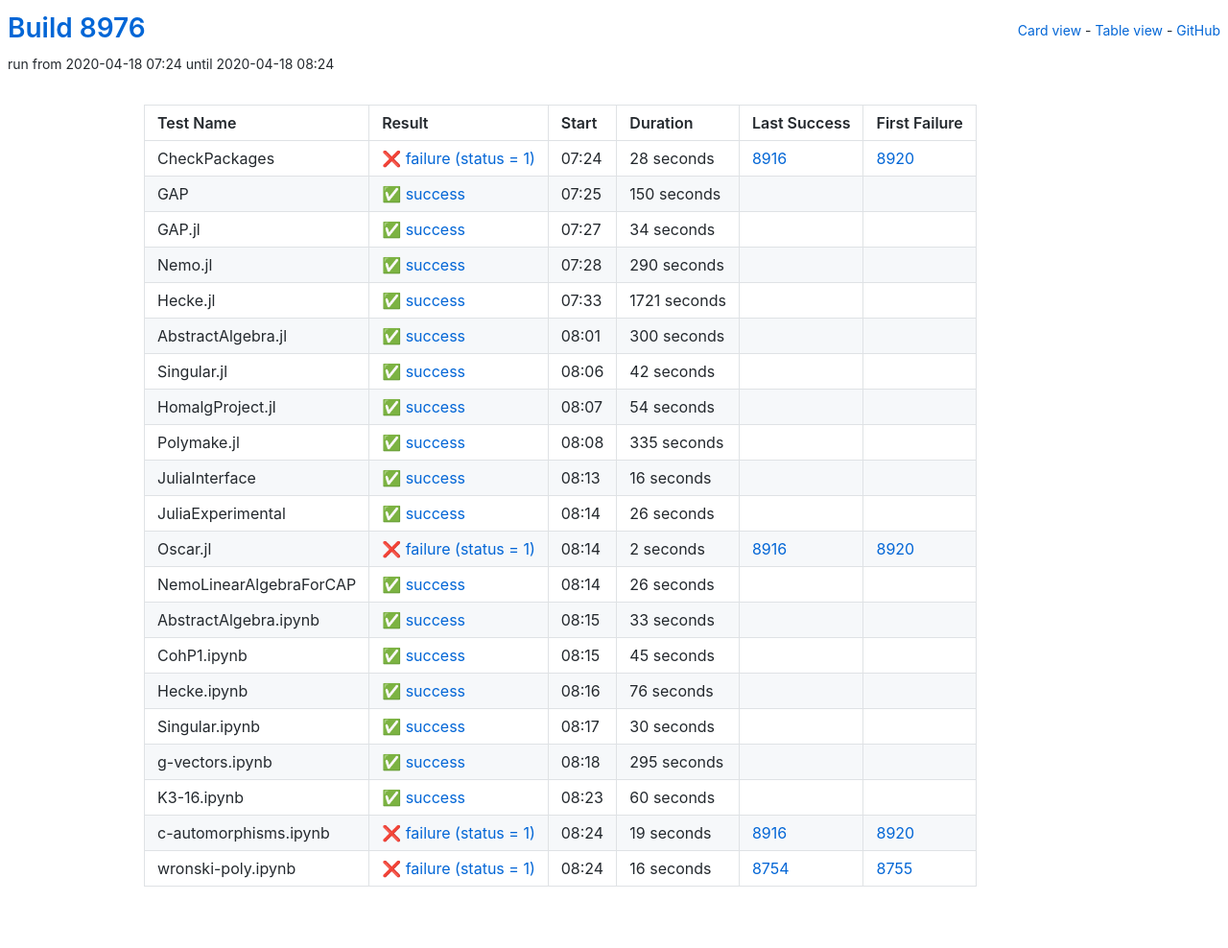
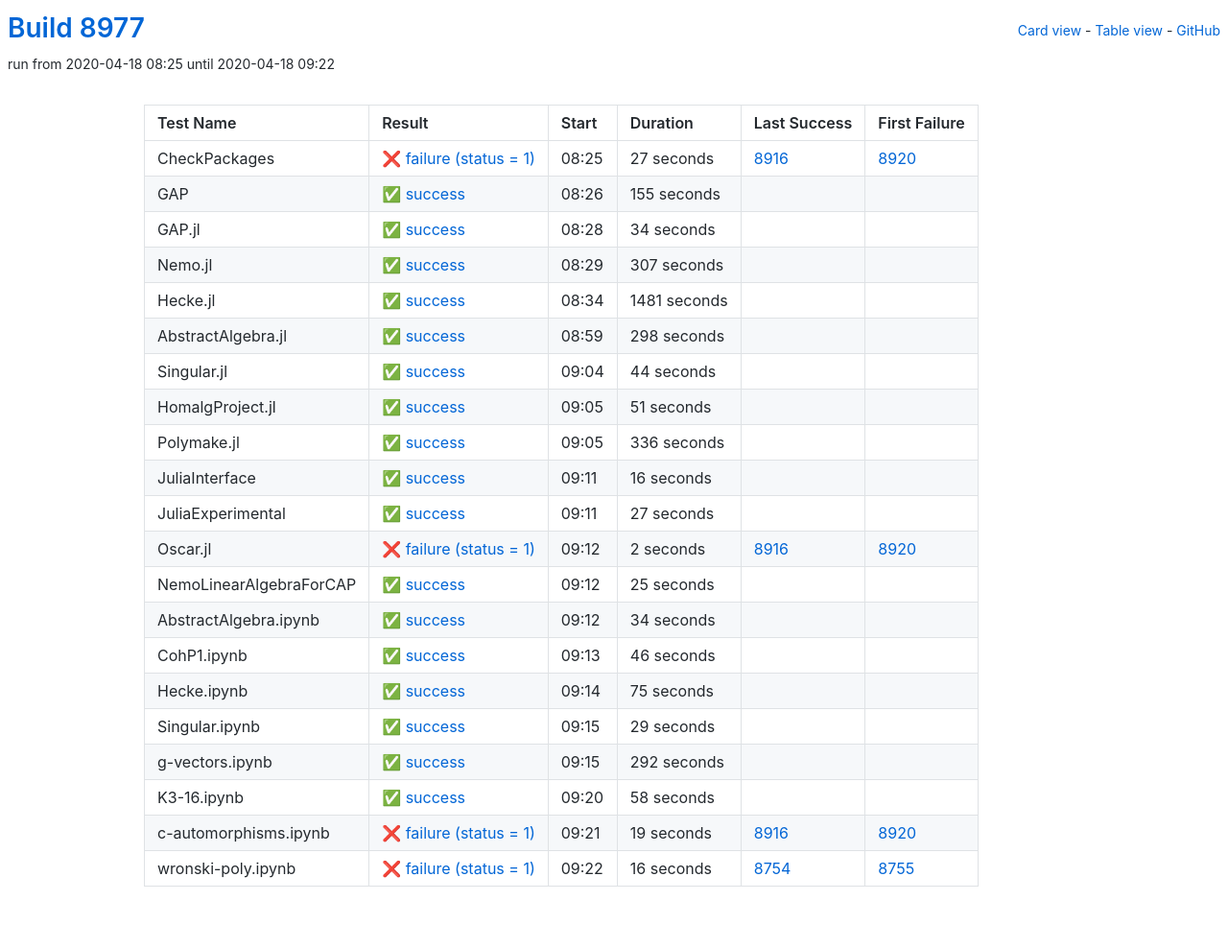
Before and after one commit to oscar-system/oscar-ci-status, a Jekyll site: the page built from table.html, in a window 1280 px wide. Shown: the whole page at 96% size. Built offline with Jekyll 4.4.1, drawn with Linux system fonts in a browser that asks for light colours.

Commit message:
Build 8977

```diff
--- a/_data/ci.yml
+++ b/_data/ci.yml
@@ -1,27 +1,27 @@
-build: 8976
-build_url: https://oscarci.mathematik.uni-kl.de/job/oscar/8976/
+build: 8977
+build_url: https://oscarci.mathematik.uni-kl.de/job/oscar/8977/
 job: oscar
 tests:
-- duration: 28
+- duration: 27
   exitcode: 1
   first_failure: 8920
   first_failure_url: https://oscarci.mathematik.uni-kl.de/job/oscar/8920/
   last_success: 8916
   last_success_url: https://oscarci.mathematik.uni-kl.de/job/oscar/8916/
-  log: https://oscarci.mathematik.uni-kl.de/job/oscar/8976/artifact/logs/build-8976/CheckPackages.log
+  log: https://oscarci.mathematik.uni-kl.de/job/oscar/8977/artifact/logs/build-8977/CheckPackages.log
   name: CheckPackages
-  start: 2020-04-18 07:24
+  start: 2020-04-18 08:25
   status: failure
   success: false
-- duration: 150
+- duration: 155
   exitcode: 0
   first_failure: false
   first_failure_url: null
   last_success: false
   last_success_url: null
-  log: https://oscarci.mathematik.uni-kl.de/job/oscar/8976/artifact/logs/build-8976/GAP.log
+  log: https://oscarci.mathematik.uni-kl.de/job/oscar/8977/artifact/logs/build-8977/GAP.log
   name: GAP
-  start: 2020-04-18 07:25
+  start: 2020-04-18 08:26
   status: success
   success: true
 - duration: 34
@@ -30,75 +30,75 @@ tests:
   first_failure_url: null
   last_success: false
   last_success_url: null
-  log: https://oscarci.mathematik.uni-kl.de/job/oscar/8976/artifact/logs/build-8976/GAP.jl.log
+  log: https://oscarci.mathematik.uni-kl.de/job/oscar/8977/artifact/logs/build-8977/GAP.jl.log
   name: GAP.jl
-  start: 2020-04-18 07:27
+  start: 2020-04-18 08:28
   status: success
   success: true
-- duration: 290
+- duration: 307
   exitcode: 0
   first_failure: false
   first_failure_url: null
   last_success: false
   last_success_url: null
-  log: https://oscarci.mathematik.uni-kl.de/job/oscar/8976/artifact/logs/build-8976/Nemo.jl.log
+  log: https://oscarci.mathematik.uni-kl.de/job/oscar/8977/artifact/logs/build-8977/Nemo.jl.log
   name: Nemo.jl
-  start: 2020-04-18 07:28
+  start: 2020-04-18 08:29
   status: success
   success: true
-- duration: 1721
+- duration: 1481
   exitcode: 0
   first_failure: false
   first_failure_url: null
   last_success: false
   last_success_url: null
-  log: https://oscarci.mathematik.uni-kl.de/job/oscar/8976/artifact/logs/build-8976/Hecke.jl.log
+  log: https://oscarci.mathematik.uni-kl.de/job/oscar/8977/artifact/logs/build-8977/Hecke.jl.log
   name: Hecke.jl
-  start: 2020-04-18 07:33
+  start: 2020-04-18 08:34
   status: success
   success: true
-- duration: 300
+- duration: 298
   exitcode: 0
   first_failure: false
   first_failure_url: null
   last_success: false
   last_success_url: null
-  log: https://oscarci.mathematik.uni-kl.de/job/oscar/8976/artifact/logs/build-8976/AbstractAlgebra.jl.log
+  log: https://oscarci.mathematik.uni-kl.de/job/oscar/8977/artifact/logs/build-8977/AbstractAlgebra.jl.log
   name: AbstractAlgebra.jl
-  start: 2020-04-18 08:01
+  start: 2020-04-18 08:59
   status: success
   success: true
-- duration: 42
+- duration: 44
   exitcode: 0
   first_failure: false
   first_failure_url: null
   last_success: false
   last_success_url: null
-  log: https://oscarci.mathematik.uni-kl.de/job/oscar/8976/artifact/logs/build-8976/Singular.jl.log
+  log: https://oscarci.mathematik.uni-kl.de/job/oscar/8977/artifact/logs/build-8977/Singular.jl.log
   name: Singular.jl
-  start: 2020-04-18 08:06
+  start: 2020-04-18 09:04
   status: success
   success: true
-- duration: 54
+- duration: 51
   exitcode: 0
   first_failure: false
   first_failure_url: null
   last_success: false
   last_success_url: null
-  log: https://oscarci.mathematik.uni-kl.de/job/oscar/8976/artifact/logs/build-8976/HomalgProject.jl.log
+  log: https://oscarci.mathematik.uni-kl.de/job/oscar/8977/artifact/logs/build-8977/HomalgProject.jl.log
   name: HomalgProject.jl
-  start: 2020-04-18 08:07
+  start: 2020-04-18 09:05
   status: success
   success: true
-- duration: 335
+- duration: 336
   exitcode: 0
   first_failure: false
   first_failure_url: null
   last_success: false
   last_success_url: null
-  log: https://oscarci.mathematik.uni-kl.de/job/oscar/8976/artifact/logs/build-8976/Polymake.jl.log
+  log: https://oscarci.mathematik.uni-kl.de/job/oscar/8977/artifact/logs/build-8977/Polymake.jl.log
   name: Polymake.jl
-  start: 2020-04-18 08:08
+  start: 2020-04-18 09:05
   status: success
   success: true
 - duration: 16
@@ -107,20 +107,20 @@ tests:
   first_failure_url: null
   last_success: false
   last_success_url: null
-  log: https://oscarci.mathematik.uni-kl.de/job/oscar/8976/artifact/logs/build-8976/JuliaInterface.log
+  log: https://oscarci.mathematik.uni-kl.de/job/oscar/8977/artifact/logs/build-8977/JuliaInterface.log
   name: JuliaInterface
-  start: 2020-04-18 08:13
+  start: 2020-04-18 09:11
   status: success
   success: true
-- duration: 26
+- duration: 27
   exitcode: 0
   first_failure: false
   first_failure_url: null
   last_success: false
   last_success_url: null
-  log: https://oscarci.mathematik.uni-kl.de/job/oscar/8976/artifact/logs/build-8976/JuliaExperimental.log
+  log: https://oscarci.mathematik.uni-kl.de/job/oscar/8977/artifact/logs/build-8977/JuliaExperimental.log
   name: JuliaExperimental
-  start: 2020-04-18 08:14
+  start: 2020-04-18 09:11
   status: success
   success: true
 - duration: 2
@@ -129,86 +129,86 @@ tests:
   first_failure_url: https://oscarci.mathematik.uni-kl.de/job/oscar/8920/
   last_success: 8916
   last_success_url: https://oscarci.mathematik.uni-kl.de/job/oscar/8916/
-  log: https://oscarci.mathematik.uni-kl.de/job/oscar/8976/artifact/logs/build-8976/Oscar.jl.log
+  log: https://oscarci.mathematik.uni-kl.de/job/oscar/8977/artifact/logs/build-8977/Oscar.jl.log
   name: Oscar.jl
-  start: 2020-04-18 08:14
+  start: 2020-04-18 09:12
   status: failure
   success: false
-- duration: 26
+- duration: 25
   exitcode: 0
   first_failure: false
   first_failure_url: null
   last_success: false
   last_success_url: null
-  log: https://oscarci.mathematik.uni-kl.de/job/oscar/8976/artifact/logs/build-8976/NemoLinearAlgebraForCAP.log
+  log: https://oscarci.mathematik.uni-kl.de/job/oscar/8977/artifact/logs/build-8977/NemoLinearAlgebraForCAP.log
   name: NemoLinearAlgebraForCAP
-  start: 2020-04-18 08:14
+  start: 2020-04-18 09:12
   status: success
   success: true
-- duration: 33
+- duration: 34
   exitcode: 0
   first_failure: false
   first_failure_url: null
   last_success: false
   last_success_url: null
-  log: https://oscarci.mathematik.uni-kl.de/job/oscar/8976/artifact/logs/build-8976/AbstractAlgebra.ipynb.log
+  log: https://oscarci.mathematik.uni-kl.de/job/oscar/8977/artifact/logs/build-8977/AbstractAlgebra.ipynb.log
   name: AbstractAlgebra.ipynb
-  start: 2020-04-18 08:15
+  start: 2020-04-18 09:12
   status: success
   success: true
-- duration: 45
+- duration: 46
   exitcode: 0
   first_failure: false
   first_failure_url: null
   last_success: false
   last_success_url: null
-  log: https://oscarci.mathematik.uni-kl.de/job/oscar/8976/artifact/logs/build-8976/CohP1.ipynb.log
+  log: https://oscarci.mathematik.uni-kl.de/job/oscar/8977/artifact/logs/build-8977/CohP1.ipynb.log
   name: CohP1.ipynb
-  start: 2020-04-18 08:15
+  start: 2020-04-18 09:13
   status: success
   success: true
-- duration: 76
+- duration: 75
   exitcode: 0
   first_failure: false
   first_failure_url: null
   last_success: false
   last_success_url: null
-  log: https://oscarci.mathematik.uni-kl.de/job/oscar/8976/artifact/logs/build-8976/Hecke.ipynb.log
+  log: https://oscarci.mathematik.uni-kl.de/job/oscar/8977/artifact/logs/build-8977/Hecke.ipynb.log
   name: Hecke.ipynb
-  start: 2020-04-18 08:16
+  start: 2020-04-18 09:14
   status: success
   success: true
-- duration: 30
+- duration: 29
   exitcode: 0
   first_failure: false
   first_failure_url: null
   last_success: false
   last_success_url: null
-  log: https://oscarci.mathematik.uni-kl.de/job/oscar/8976/artifact/logs/build-8976/Singular.ipynb.log
+  log: https://oscarci.mathematik.uni-kl.de/job/oscar/8977/artifact/logs/build-8977/Singular.ipynb.log
   name: Singular.ipynb
-  start: 2020-04-18 08:17
+  start: 2020-04-18 09:15
   status: success
   success: true
-- duration: 295
+- duration: 292
   exitcode: 0
   first_failure: false
   first_failure_url: null
   last_success: false
   last_success_url: null
-  log: https://oscarci.mathematik.uni-kl.de/job/oscar/8976/artifact/logs/build-8976/g-vectors.ipynb.log
+  log: https://oscarci.mathematik.uni-kl.de/job/oscar/8977/artifact/logs/build-8977/g-vectors.ipynb.log
   name: g-vectors.ipynb
-  start: 2020-04-18 08:18
+  start: 2020-04-18 09:15
   status: success
   success: true
-- duration: 60
+- duration: 58
   exitcode: 0
   first_failure: false
   first_failure_url: null
   last_success: false
   last_success_url: null
-  log: https://oscarci.mathematik.uni-kl.de/job/oscar/8976/artifact/logs/build-8976/K3-16.ipynb.log
+  log: https://oscarci.mathematik.uni-kl.de/job/oscar/8977/artifact/logs/build-8977/K3-16.ipynb.log
   name: K3-16.ipynb
-  start: 2020-04-18 08:23
+  start: 2020-04-18 09:20
   status: success
   success: true
 - duration: 19
@@ -217,9 +217,9 @@ tests:
   first_failure_url: https://oscarci.mathematik.uni-kl.de/job/oscar/8920/
   last_success: 8916
   last_success_url: https://oscarci.mathematik.uni-kl.de/job/oscar/8916/
-  log: https://oscarci.mathematik.uni-kl.de/job/oscar/8976/artifact/logs/build-8976/c-automorphisms.ipynb.log
+  log: https://oscarci.mathematik.uni-kl.de/job/oscar/8977/artifact/logs/build-8977/c-automorphisms.ipynb.log
   name: c-automorphisms.ipynb
-  start: 2020-04-18 08:24
+  start: 2020-04-18 09:21
   status: failure
   success: false
 - duration: 16
@@ -228,8 +228,8 @@ tests:
   first_failure_url: https://oscarci.mathematik.uni-kl.de/job/oscar/8755/
   last_success: 8754
   last_success_url: https://oscarci.mathematik.uni-kl.de/job/oscar/8754/
-  log: https://oscarci.mathematik.uni-kl.de/job/oscar/8976/artifact/logs/build-8976/wronski-poly.ipynb.log
+  log: https://oscarci.mathematik.uni-kl.de/job/oscar/8977/artifact/logs/build-8977/wronski-poly.ipynb.log
   name: wronski-poly.ipynb
-  start: 2020-04-18 08:24
+  start: 2020-04-18 09:22
   status: failure
   success: false
```
Also changed, not shown: README.md.
